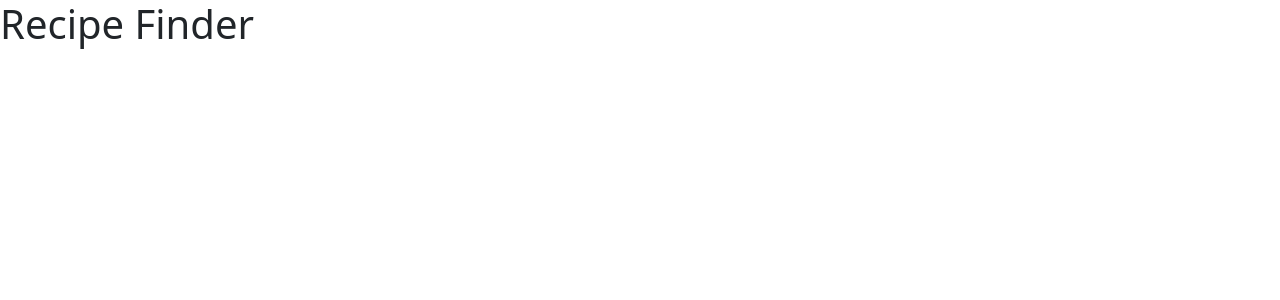
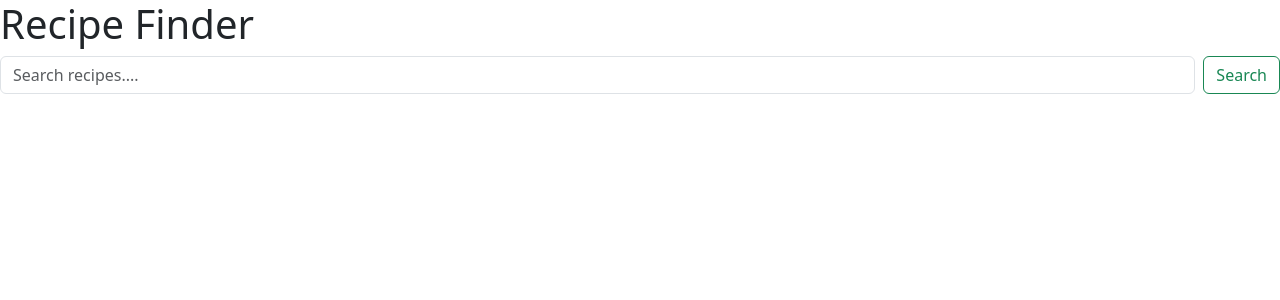
Before and after one commit to ShresthaOzen/Recipe_Search, a React (Vite) app: page / in a window 1280 px wide. Shown: the top 300 px of the page. Built offline with nearby package versions, Linux system fonts and the light colour scheme.

Commit message:
Added Searchbar

```diff
--- a/src/App.jsx
+++ b/src/App.jsx
@@ -1,9 +1,19 @@
-import React from 'react'
+import React, { useState } from 'react'
+import SearchBar from './components/SearchBar';
 
 const App = () => {
+  const [searchTerm, setSearchTerm] = useState('');
+
+  function handleSearch(term){
+    setSearchTerm(term);
+    console.log(term);
+
+  }
   return (
     <>
       <h1>Recipe Finder</h1>
+      <SearchBar onSearch={handleSearch} />
+
     </>
   )
 }
--- /dev/null
+++ b/src/components/SearchBar.jsx
@@ -0,0 +1,22 @@
+import React, { useState } from 'react'
+
+const SearchBar = ({ onSearch }) => {
+
+    const [query, setQuery] = useState('');
+
+    function handleSubmit(e){
+        e.preventDefault();
+        onSearch(query);
+    }
+
+  return (
+    <>
+      <form onSubmit={handleSubmit} className='d-flex'>
+        <input type="search" className='form-control me-2' placeholder='Search recipes....' value={query} onChange={(e)=> setQuery(e.target.value)} />
+        <button className='btn btn-outline-success' type='submit'>Search</button>
+      </form>
+    </>
+  )
+}
+
+export default SearchBar
```
